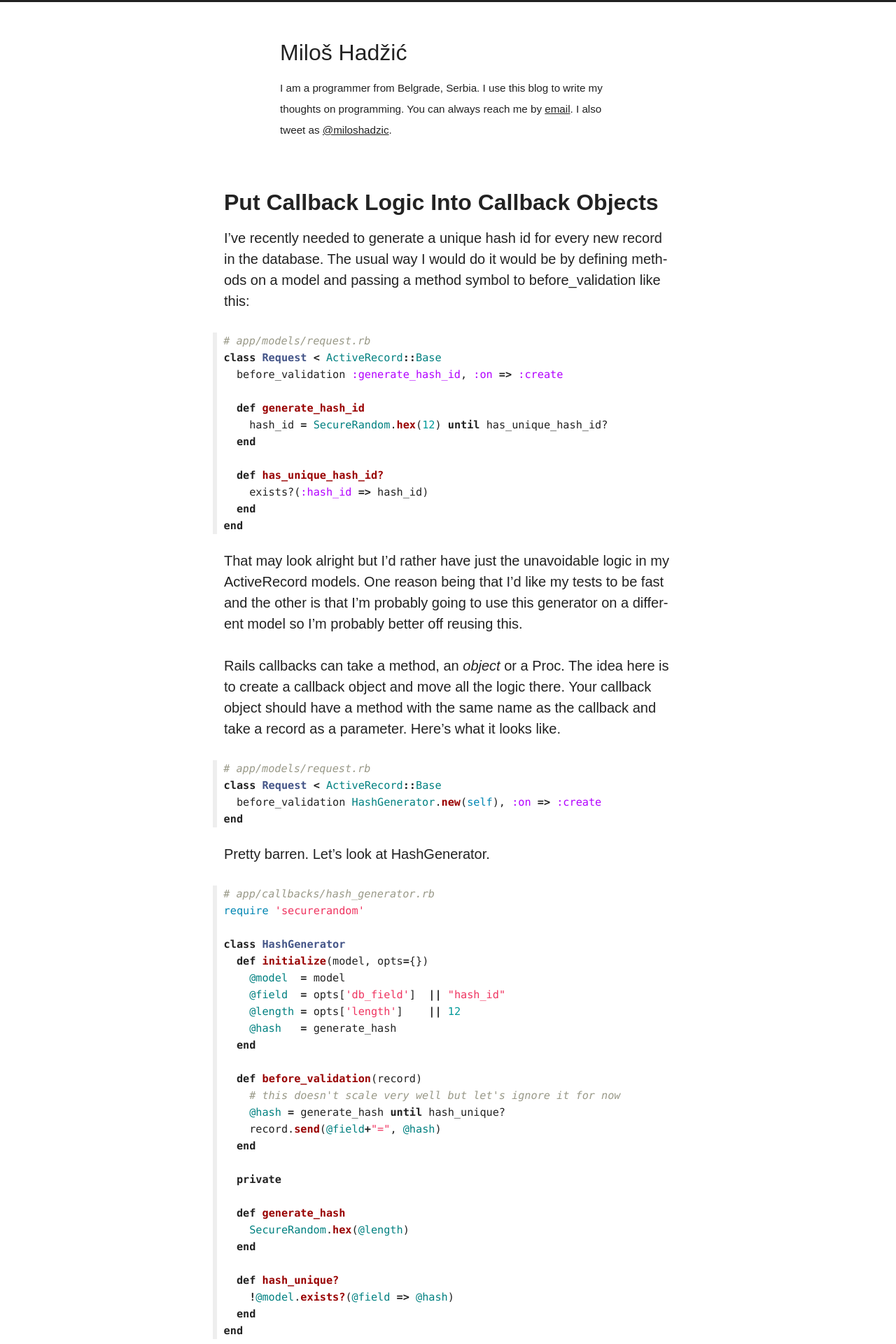
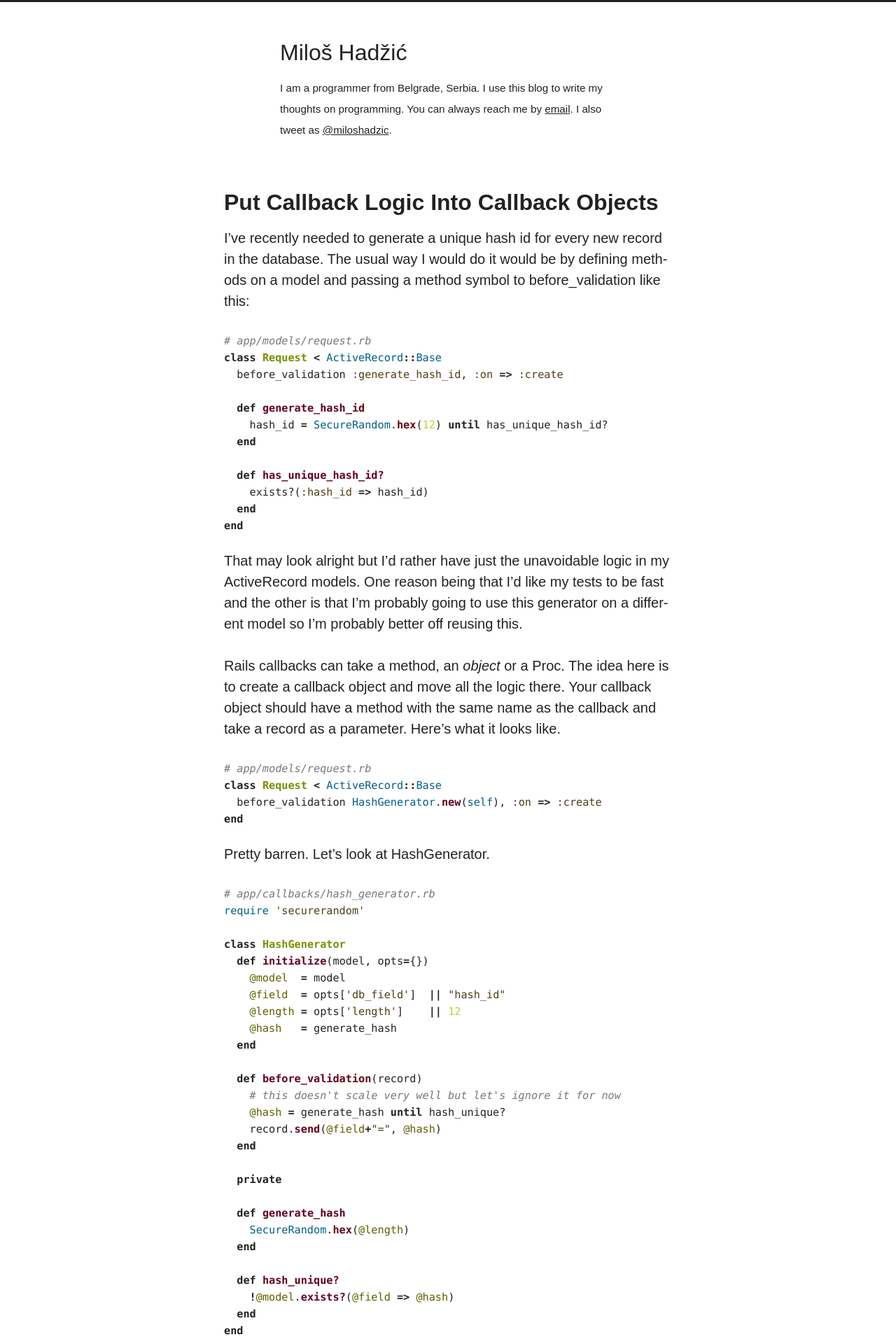
Before and after one commit to miloshadzic/miloshadzic.github.com, a Jekyll site: the page built from _posts/2012-03-08-Put-Callback-Logic-Into-A-Callback-Object.md, in a window 1280 px wide. Shown: the top 1920 px of the page at 70% size. Built offline with Jekyll 4.4.1, drawn with Linux system fonts in a browser that asks for light colours; Markdown is read by kramdown in place of the engine named in the settings.

Commit message:
A bit more subdued syntax

```diff
--- a/resources/css/style.css
+++ b/resources/css/style.css
@@ -85,10 +85,7 @@ h2, h3 {
 
 pre, code {
   font-size: 0.95rem;
-  line-height: 1.5rem;
-  margin-left: -1rem;
-  padding-left: 0.6rem;
-  border-left: 0.4rem solid #eeeeee; }
+  line-height: 1.5rem; }
 
 hr {
   margin-top: 3.2rem;
@@ -161,7 +158,7 @@ footer {
   margin-top: 3.2em;
   padding-top: 1.5em;
   padding-bottom: 1.5em;
-  border-top: 1px solid #fcfcfb;
+  border-top: 1px solid #fcfcfc;
   background: #f6f6f5;
   width: 100%;
   text-align: center; }
--- a/resources/css/syntax.css
+++ b/resources/css/syntax.css
@@ -1,60 +1,252 @@
-.highlight  { background: white; }
-.highlight .c { color: #999988; font-style: italic } /* Comment */
-.highlight .err { color: #a61717; background-color: #e3d2d2 } /* Error */
-.highlight .k { font-weight: bold } /* Keyword */
-.highlight .o { font-weight: bold } /* Operator */
-.highlight .cm { color: #999988; font-style: italic } /* Comment.Multiline */
-.highlight .cp { color: #999999; font-weight: bold } /* Comment.Preproc */
-.highlight .c1 { color: #999988; font-style: italic } /* Comment.Single */
-.highlight .cs { color: #999999; font-weight: bold; font-style: italic } /* Comment.Special */
-.highlight .gd { color: #000000; background-color: white } /* Generic.Deleted */
-.highlight .gd .x { color: #000000; background-color: white } /* Generic.Deleted.Specific */
-.highlight .ge { font-style: italic } /* Generic.Emph */
-.highlight .gr { color: #aa0000 } /* Generic.Error */
-.highlight .gh { color: #999999 } /* Generic.Heading */
-.highlight .gi { color: #000000; background-color: white } /* Generic.Inserted */
-.highlight .gi .x { color: #000000; background-color: #aaffaa } /* Generic.Inserted.Specific */
-.highlight .go { color: #888888 } /* Generic.Output */
-.highlight .gp { color: #555555 } /* Generic.Prompt */
-.highlight .gs { font-weight: bold } /* Generic.Strong */
-.highlight .gu { color: #aaaaaa } /* Generic.Subheading */
-.highlight .gt { color: #aa0000 } /* Generic.Traceback */
-.highlight .kc { font-weight: bold } /* Keyword.Constant */
-.highlight .kd { font-weight: bold } /* Keyword.Declaration */
-.highlight .kp { font-weight: bold } /* Keyword.Pseudo */
-.highlight .kr { font-weight: bold } /* Keyword.Reserved */
-.highlight .kt { color: #445588; font-weight: bold } /* Keyword.Type */
-.highlight .m { color: #009999 } /* Literal.Number */
-.highlight .s { color: #EF3460 } /* Literal.String */
-.highlight .na { color: #008080 } /* Name.Attribute */
-.highlight .nb { color: #0086B3 } /* Name.Builtin */
-.highlight .nc { color: #445588; font-weight: bold } /* Name.Class */
-.highlight .no { color: #008080 } /* Name.Constant */
-.highlight .ni { color: #800080 } /* Name.Entity */
-.highlight .ne { color: #990000; font-weight: bold } /* Name.Exception */
-.highlight .nf { color: #990000; font-weight: bold } /* Name.Function */
-.highlight .nn { color: #555555 } /* Name.Namespace */
-.highlight .nt { color: #000080 } /* Name.Tag */
-.highlight .nv { color: #008080 } /* Name.Variable */
-.highlight .ow { font-weight: bold } /* Operator.Word */
-.highlight .w { color: #bbbbbb } /* Text.Whitespace */
-.highlight .mf { color: #009999 } /* Literal.Number.Float */
-.highlight .mh { color: #009999 } /* Literal.Number.Hex */
-.highlight .mi { color: #009999 } /* Literal.Number.Integer */
-.highlight .mo { color: #009999 } /* Literal.Number.Oct */
-.highlight .sb { color: #EF3460 } /* Literal.String.Backtick */
-.highlight .sc { color: #EF3460 } /* Literal.String.Char */
-.highlight .sd { color: #EF3460 } /* Literal.String.Doc */
-.highlight .s2 { color: #EF3460 } /* Literal.String.Double */
-.highlight .se { color: #EF3460 } /* Literal.String.Escape */
-.highlight .sh { color: #EF3460 } /* Literal.String.Heredoc */
-.highlight .si { color: #EF3460 } /* Literal.String.Interpol */
-.highlight .sx { color: #EF3460 } /* Literal.String.Other */
-.highlight .sr { color: #009926 } /* Literal.String.Regex */
-.highlight .s1 { color: #EF3460 } /* Literal.String.Single */
-.highlight .ss { color: #B300FF } /* Literal.String.Symbol */
-.highlight .bp { color: #999999 } /* Name.Builtin.Pseudo */
-.highlight .vc { color: #008080 } /* Name.Variable.Class */
-.highlight .vg { color: #008080 } /* Name.Variable.Global */
-.highlight .vi { color: #008080 } /* Name.Variable.Instance */
-.highlight .il { color: #009999 } /* Literal.Number.Integer.Long */
+.highlight {
+  background: white; }
+
+.highlight .c {
+  color: #999988;
+  font-style: italic; }
+
+/* Comment */
+.highlight .err {
+  color: #63001c; }
+
+/* Error */
+.highlight .k {
+  font-weight: bold; }
+
+/* Keyword */
+.highlight .o {
+  font-weight: bold; }
+
+/* Operator */
+.highlight .cm {
+  color: #777777;
+  font-style: italic; }
+
+/* Comment.Multiline */
+.highlight .cp {
+  color: #999999;
+  font-weight: bold; }
+
+/* Comment.Preproc */
+.highlight .c1 {
+  color: #777777;
+  font-style: italic; }
+
+/* Comment.Single */
+.highlight .cs {
+  color: #999999;
+  font-weight: bold;
+  font-style: italic; }
+
+/* Comment.Special */
+.highlight .gd {
+  color: #111111;
+  background-color: white; }
+
+/* Generic.Deleted */
+.highlight .gd .x {
+  color: #111111;
+  background-color: white; }
+
+/* Generic.Deleted.Specific */
+.highlight .ge {
+  font-style: italic; }
+
+/* Generic.Emph */
+.highlight .gr {
+  color: #63001c; }
+
+/* Generic.Error */
+.highlight .gh {
+  color: #999999; }
+
+/* Generic.Heading */
+.highlight .gi {
+  color: #111111; }
+
+/* Generic.Inserted */
+.highlight .gi .x {
+  color: #111111;
+  background-color: #bbffaa; }
+
+/* Generic.Inserted.Specific */
+.highlight .go {
+  color: #888888; }
+
+/* Generic.Output */
+.highlight .gp {
+  color: #555555; }
+
+/* Generic.Prompt */
+.highlight .gs {
+  font-weight: bold; }
+
+/* Generic.Strong */
+.highlight .gu {
+  color: #aaaaaa; }
+
+/* Generic.Subheading */
+.highlight .gt {
+  color: #63001c; }
+
+/* Generic.Traceback */
+.highlight .kc {
+  font-weight: bold; }
+
+/* Keyword.Constant */
+.highlight .kd {
+  font-weight: bold; }
+
+/* Keyword.Declaration */
+.highlight .kp {
+  font-weight: bold; }
+
+/* Keyword.Pseudo */
+.highlight .kr {
+  font-weight: bold; }
+
+/* Keyword.Reserved */
+.highlight .kt {
+  color: #739200;
+  font-weight: bold; }
+
+/* Keyword.Type */
+.highlight .m {
+  color: #b1d631; }
+
+/* Literal.Number */
+.highlight .s {
+  color: #503d15; }
+
+/* Literal.String */
+.highlight .na {
+  color: #005f87; }
+
+/* Name.Attribute */
+.highlight .nb {
+  color: #005f87; }
+
+/* Name.Builtin */
+.highlight .nc {
+  color: #739200;
+  font-weight: bold; }
+
+/* Name.Class */
+.highlight .no {
+  color: #005f87; }
+
+/* Name.Constant */
+.highlight .ni {
+  color: purple; }
+
+/* Name.Entity */
+.highlight .ne {
+  color: #63001c;
+  font-weight: bold; }
+
+/* Name.Exception */
+.highlight .nf {
+  color: #63001c;
+  font-weight: bold; }
+
+/* Name.Function */
+.highlight .nn {
+  color: #555555; }
+
+/* Name.Namespace */
+.highlight .nt {
+  color: navy; }
+
+/* Name.Tag */
+.highlight .nv {
+  color: #005f87; }
+
+/* Name.Variable */
+.highlight .ow {
+  font-weight: bold; }
+
+/* Operator.Word */
+.highlight .w {
+  color: #bbbbbb; }
+
+/* Text.Whitespace */
+.highlight .mf {
+  color: #b1d631; }
+
+/* Literal.Number.Float */
+.highlight .mh {
+  color: #b1d631; }
+
+/* Literal.Number.Hex */
+.highlight .mi {
+  color: #b1d631; }
+
+/* Literal.Number.Integer */
+.highlight .mo {
+  color: #b1d631; }
+
+/* Literal.Number.Oct */
+.highlight .sb {
+  color: #503d15; }
+
+/* Literal.String.Backtick */
+.highlight .sc {
+  color: #503d15; }
+
+/* Literal.String.Char */
+.highlight .sd {
+  color: #503d15; }
+
+/* Literal.String.Doc */
+.highlight .s2 {
+  color: #503d15; }
+
+/* Literal.String.Double */
+.highlight .se {
+  color: #503d15; }
+
+/* Literal.String.Escape */
+.highlight .sh {
+  color: #503d15; }
+
+/* Literal.String.Heredoc */
+.highlight .si {
+  color: #503d15; }
+
+/* Literal.String.Interpol */
+.highlight .sx {
+  color: #503d15; }
+
+/* Literal.String.Other */
+.highlight .sr {
+  color: #009926; }
+
+/* Literal.String.Regex */
+.highlight .s1 {
+  color: #503d15; }
+
+/* Literal.String.Single */
+.highlight .ss {
+  color: #503d15; }
+
+/* Literal.String.Symbol */
+.highlight .bp {
+  color: #999999; }
+
+/* Name.Builtin.Pseudo */
+.highlight .vc {
+  color: #5f5f00; }
+
+/* Name.Variable.Class */
+.highlight .vg {
+  color: #5f5f00; }
+
+/* Name.Variable.Global */
+.highlight .vi {
+  color: #5f5f00; }
+
+/* Name.Variable.Instance */
+.highlight .il {
+  color: #b1d631; }
+
+/* Literal.Number.Integer.Long */
--- a/resources/sass/style.scss
+++ b/resources/sass/style.scss
@@ -3,7 +3,7 @@ $lightertext: #222;
 $lighttext: #555;
 $background: white;
 $grey: #f6f6f5;
-$lightgrey: #fcfcfb;
+$lightgrey: #fcfcfc;
 
 html, body, div, span, applet, object, iframe,
 h1, h2, h3, h4, h5, h6, p, blockquote, pre,
@@ -103,9 +103,6 @@ h2, h3 {
 pre, code {
     font-size: 0.95rem;
     line-height: 1.5rem;
-    margin-left: -1rem;
-    padding-left: 0.6rem;
-    border-left: 0.4rem solid #eee;
 }
 
 hr {
```
Also changed, not shown: resources/sass/syntax.scss (added, +87 -0 lines), 1 other file.
